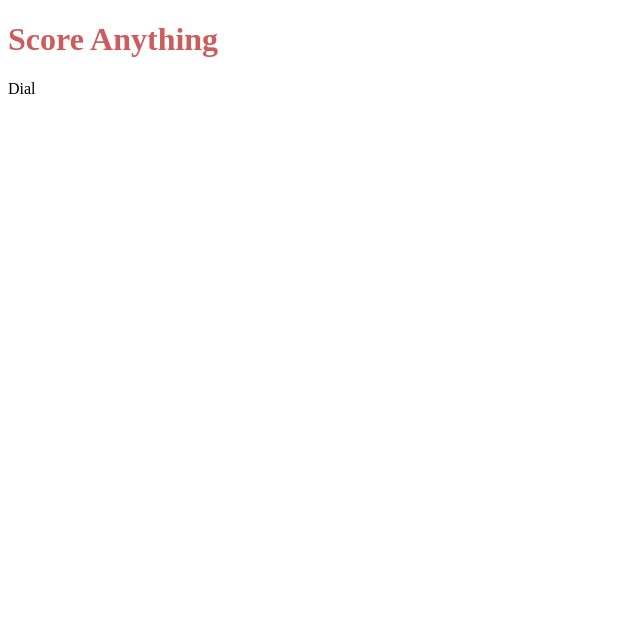
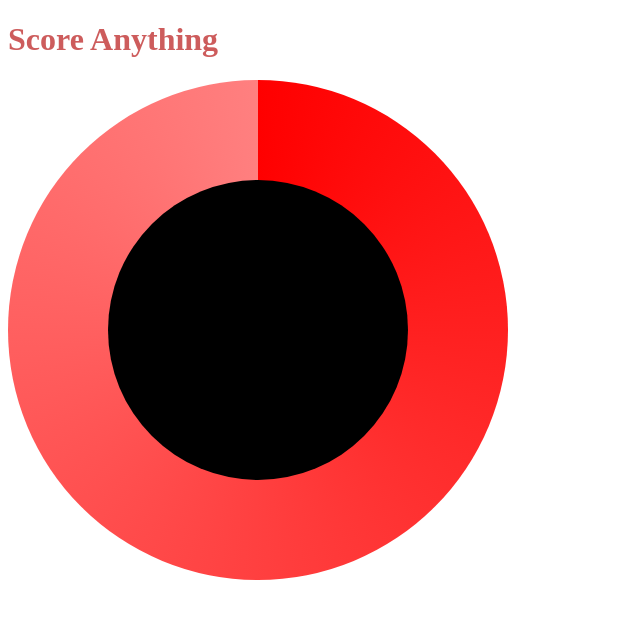
Before and after one commit to iambalaam/score-anything, a React app: page / in a window 1280 px wide. Shown: the top 618 px of the page, without its empty margins (0-640 px from the left). Built offline with nearby package versions, Linux system fonts and the light colour scheme; the HTML template or start-up script is replaced by a standard one.

Commit message:
basic dial component shell and styling

```diff
--- a/src/components/Dail.tsx
+++ b/src/components/Dail.tsx
@@ -1,9 +1,13 @@
-import * as React from 'react';
+import * as React from "react";
 
 const Dial = () => {
-  return <div>
-    Dial
-  </div>;
+	return (
+		<>
+			<div className="dial">
+				<div className="dial-cover" />
+			</div>
+		</>
+	);
 };
 
 export default Dial;
--- a/src/index.css
+++ b/src/index.css
@@ -1,3 +1,23 @@
 h1 {
-    color: indianred;
+	color: indianred;
 }
+
+.dial {
+	width: 500px;
+	height: 500px;
+	border-radius: 100%;
+	position: relative;
+	background: conic-gradient(hsl(360, 100%, 50%), hsl(360, 100%, 75%));
+}
+
+.dial-cover {
+	width: 300px;
+	height: 300px;
+	border-radius: 100%;
+	background-color: black;
+	position: absolute;
+
+	left: 50%;
+	top: 50%;
+	transform: translate(-50%, -50%);
+}
```
